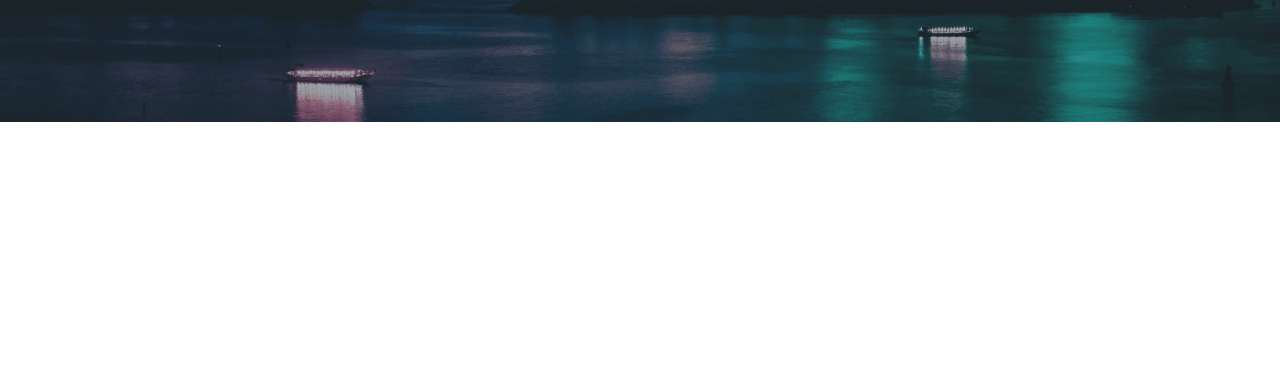
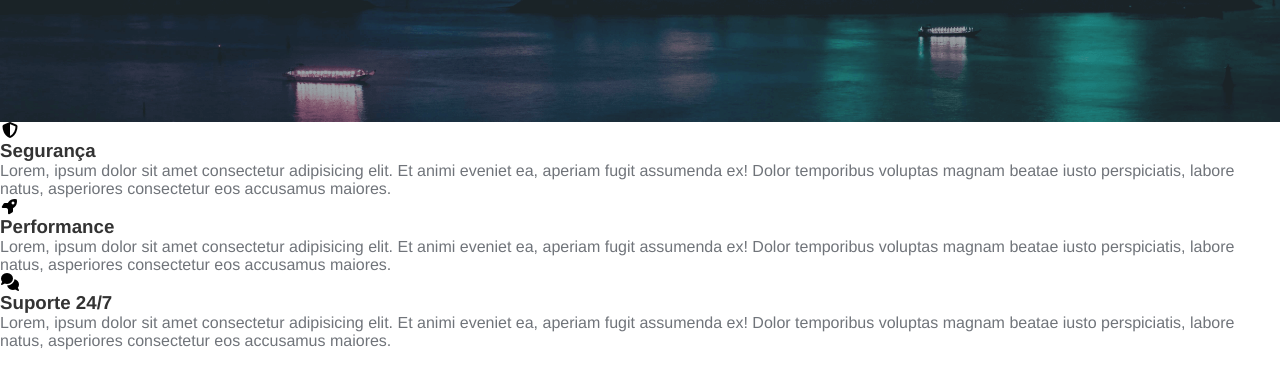
Before and after one commit to Robertdsz/Front-end, a plain HTML site: page 3_HDC_host/index.html in a window 1280 px wide. Shown: the part 377-766 px from the top of the page. Drawn offline with Linux system fonts and the light colour scheme.

Commit message:
feat: Add HTML from section Services

```diff
--- a/3_HDC_host/index.html
+++ b/3_HDC_host/index.html
@@ -41,6 +41,31 @@
                 <p>Os melhores serviços para projetos de todos os tamanhos!</p>
             </div>
 
+            <section class="services-container">
+                <ul>
+                    <li>
+                    <i class="fas fa-shield-alt"></i>
+                    <h3>Segurança</h3>
+                        <p>
+                            Lorem, ipsum dolor sit amet consectetur adipisicing elit. Et animi eveniet ea, aperiam fugit assumenda ex! Dolor temporibus voluptas magnam beatae iusto perspiciatis, labore natus, asperiores consectetur eos accusamus maiores.
+                        </p>
+                    </li>
+                    <li>
+                    <i class="fas fa-rocket"></i>
+                    <h3>Performance</h3>
+                        <p>
+                            Lorem, ipsum dolor sit amet consectetur adipisicing elit. Et animi eveniet ea, aperiam fugit assumenda ex! Dolor temporibus voluptas magnam beatae iusto perspiciatis, labore natus, asperiores consectetur eos accusamus maiores.
+                        </p>
+                    </li>
+                    <li>
+                    <i class="fas fa-comments"></i>
+                    <h3>Suporte 24/7</h3>
+                        <p>
+                            Lorem, ipsum dolor sit amet consectetur adipisicing elit. Et animi eveniet ea, aperiam fugit assumenda ex! Dolor temporibus voluptas magnam beatae iusto perspiciatis, labore natus, asperiores consectetur eos accusamus maiores.
+                        </p>
+                    </li>
+                </ul>
+            </section>
         </main>
     </div>
 </body>
```
